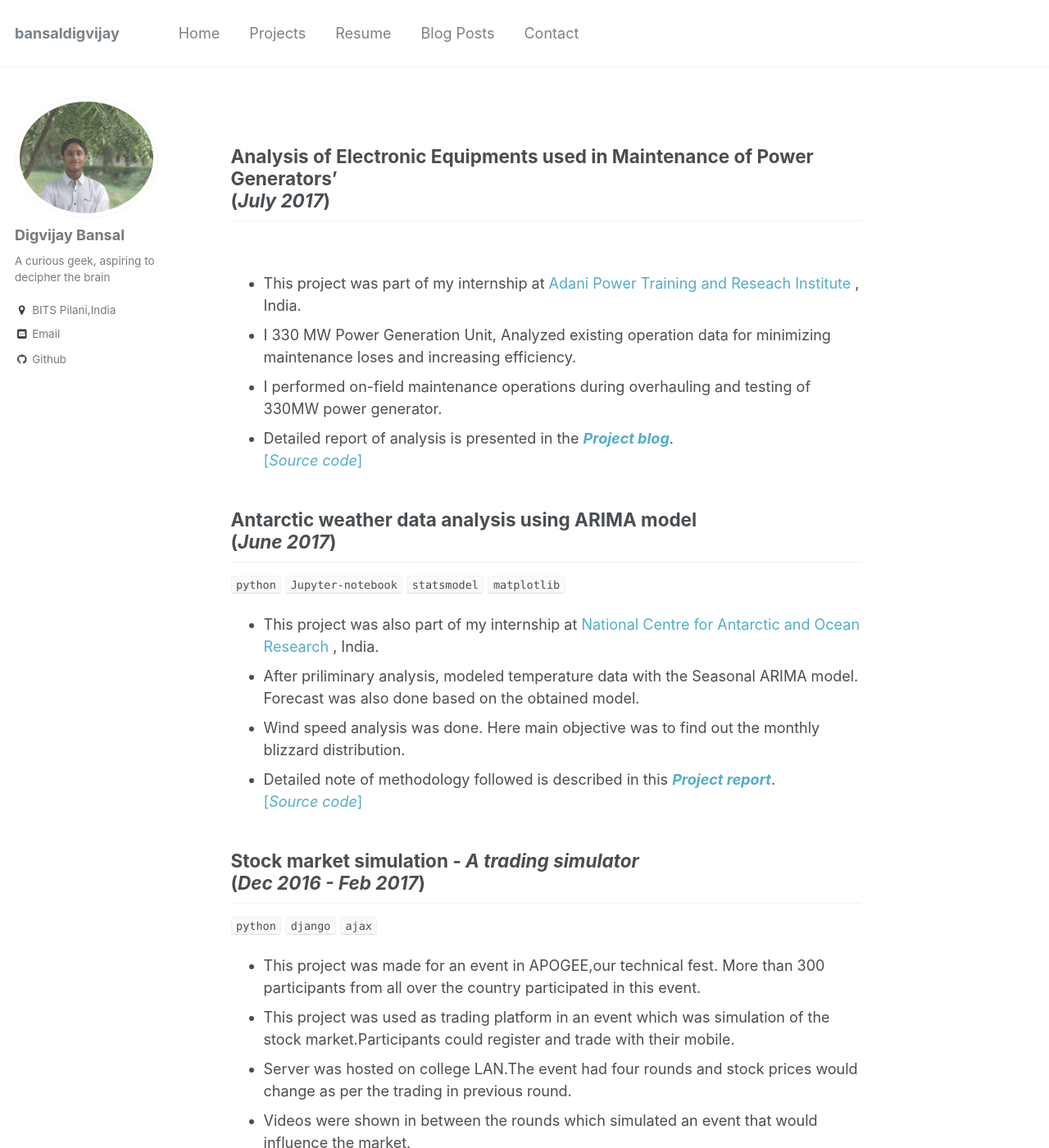
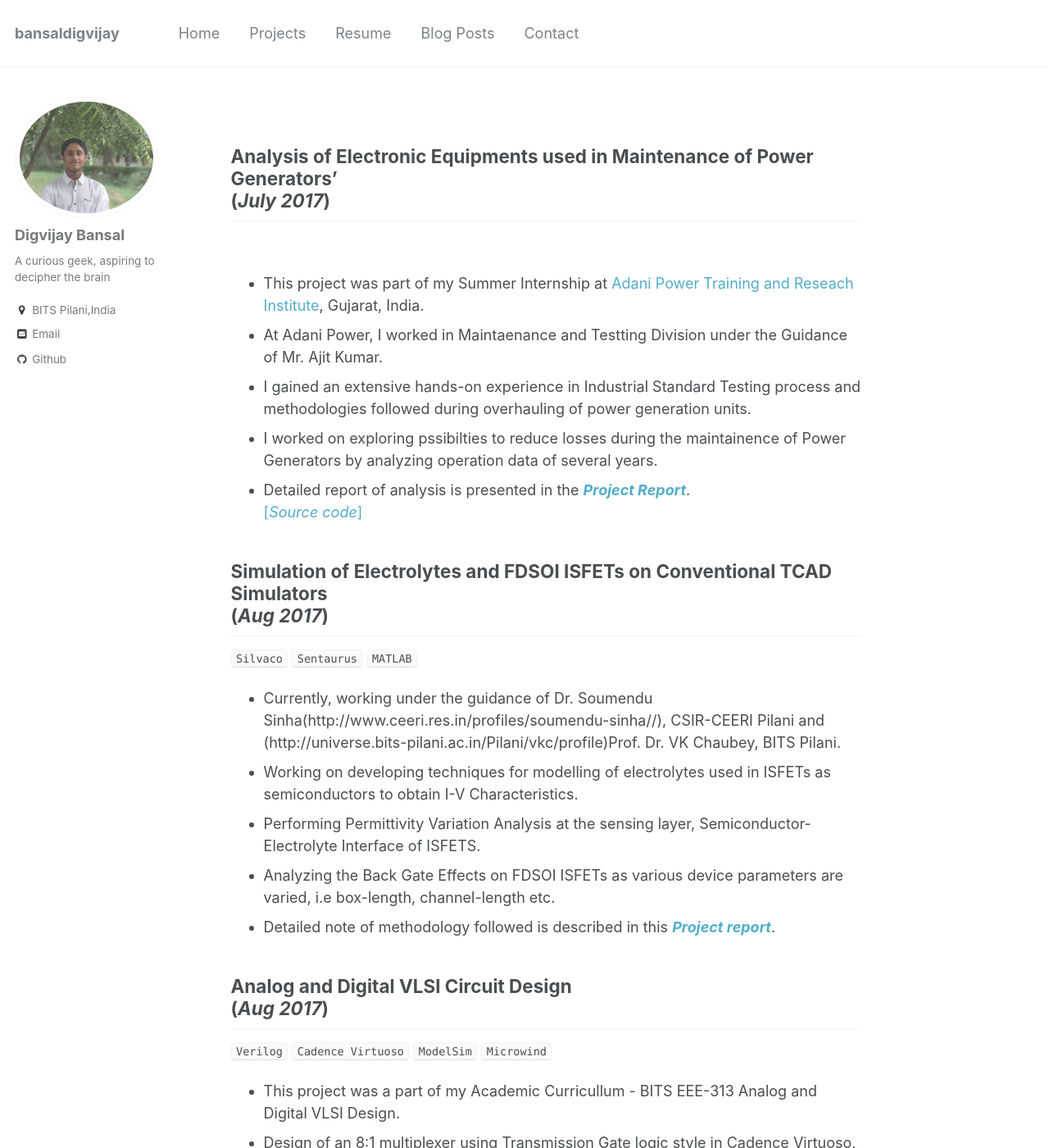
Before and after one commit to digvijay-bansal/digvijay-bansal.github.io, a Jekyll site: the page built from _pages/projects.md, in a window 1280 px wide and 1400 px high. Shown: the whole window at 82% size. Built offline with Jekyll 4.4.1, drawn with Linux system fonts in a browser that asks for light colours; some of the changed text lies outside the part shown.

Commit message:
Update projects.md

```diff
--- a/_pages/projects.md
+++ b/_pages/projects.md
@@ -8,23 +8,31 @@ redirect_from:
 ---
 ## Analysis of Electronic Equipments used in Maintenance of Power Generators’ <br>(_July 2017_)
 <br>
-* This project was part of my internship at [Adani Power Training and Reseach Institute](http://www.aptri.org/) , India.
-* I  330 MW Power Generation Unit, Analyzed existing operation data for minimizing maintenance loses and increasing efficiency.
-* I performed on-field maintenance operations during overhauling and testing of 330MW power generator.
-* Detailed report of analysis is presented in the [**_Project blog_**](https://anirudhk686.github.io/facial_recognition/).<br>[[_Source code_]](https://github.com/digvijay-bansal/Maintainence-and-Overhauling-of-Generators-)
+* This project was part of my Summer Internship at [Adani Power Training and Reseach Institute](http://www.aptri.org/), Gujarat, India.
+* At Adani Power, I worked in Maintaenance and Testting Division under the Guidance of Mr. Ajit Kumar.
+* I gained an extensive hands-on experience in Industrial Standard Testing process and methodologies followed during overhauling of power generation units.
+* I worked on exploring pssibilties to reduce losses during the maintainence of Power Generators by analyzing operation data of several years.
+* Detailed report of analysis is presented in the [**_Project Report_**]().<br>[[_Source code_]](https://github.com/digvijay-bansal/Maintainence-and-Overhauling-of-Generators-)
 
-## Antarctic weather data analysis using ARIMA model <br>(_June 2017_)
-`python` `Jupyter-notebook` `statsmodel` `matplotlib`<br>
-* This project was also part of my internship at [National Centre for Antarctic and Ocean Research](http://www.ncaor.gov.in/) , India.
-* After priliminary analysis, modeled temperature data with the Seasonal ARIMA model. Forecast was also done based on the obtained model.
-* Wind speed analysis was done. Here main objective was to find out the monthly blizzard distribution.
-* Detailed note of methodology followed is described in this [**_Project report_**](https://github.com/anirudhk686/weather_data_analysis/blob/master/Final_report.pdf).<br>
-[[_Source code_]](https://github.com/anirudhk686/weather_data_analysis)
+## Simulation of Electrolytes and FDSOI ISFETs on Conventional TCAD Simulators <br>(_Aug 2017_)
+`Silvaco` `Sentaurus` `MATLAB`<br>
+* Currently, working under the guidance of Dr. Soumendu Sinha(http://www.ceeri.res.in/profiles/soumendu-sinha//), CSIR-CEERI Pilani and (http://universe.bits-pilani.ac.in/Pilani/vkc/profile)Prof. Dr. VK Chaubey, BITS Pilani.
+* Working on developing techniques for modelling of electrolytes used in ISFETs as semiconductors to obtain I-V Characteristics.
+* Performing Permittivity Variation Analysis at the sensing layer, Semiconductor-Electrolyte Interface of ISFETS.
+* Analyzing the Back Gate Effects on FDSOI ISFETs as various device parameters are varied, i.e box-length, channel-length etc.
+* Detailed note of methodology followed is described in this [**_Project report_**](https://github.com/digvijay-bansal/Simulation-of-FDSOI-ISFETS).
 
-## Stock market simulation - _A trading simulator_ <br>(_Dec 2016 - Feb 2017_)
-`python` `django` `ajax`<br>
-* This project was made for an event in APOGEE,our technical fest. More than 300 participants from all over the country participated in this event.
-* This project was used as trading platform in an event which was simulation of the stock market.Participants could register and trade with their mobile.
-* Server was hosted on college LAN.The event had four rounds and stock prices would change as per the trading in previous round.
-* Videos were shown in between the rounds which simulated an event that would influence the market.<br>
-[[_Source code_]](https://github.com/anirudhk686/SMS_2017)
+## Analog and Digital VLSI Circuit Design<br>(_Aug 2017_)
+`Verilog` `Cadence Virtuoso` `ModelSim` `Microwind`<br>
+* This project was a part of my Academic Curricullum - BITS EEE-313 Analog and Digital VLSI Design.
+* Design of an 8:1 multiplexer using Transmission Gate logic style in Cadence Virtuoso, optimizing power and delay parameters.
+* Implementation of the non-restoring algorithm for dividing a six-bit number by three-bit number in VHDL.
+* Design of CMOS Operational Amplifier for given parameters i.e. bandwidth, gain and phase margin.<br>
+* Detailed report of project is presented in this [**_Project report_**](https://github.com/digvijay-bansal/ADVD-Project/blob/master/ADVD%20Digital%20Assignment.pdf).
+
+## Gender Detection using Digital Signal Processing<br>(_Aug 2017_)
+`Verilog` `Cadence Virtuoso` `ModelSim` `Microwind`<br>
+* This project was a part of my Academic Curricullum - BITS EEE-434 Digital Signal Processing.
+* After recording of voice, implemented the FFT(Fast Fourier Transform) algorithm on signal received to determine the fundamental frequency.
+* Observed the effect of noise on the fundamental frequency when white Gaussian noise is added to the recorded signal at a suitably low and high value of SNRs.<br>
+* Review paper of project is presented in this [**_Project report_**](https://github.com/digvijay-bansal/Gender-Detection).
```
